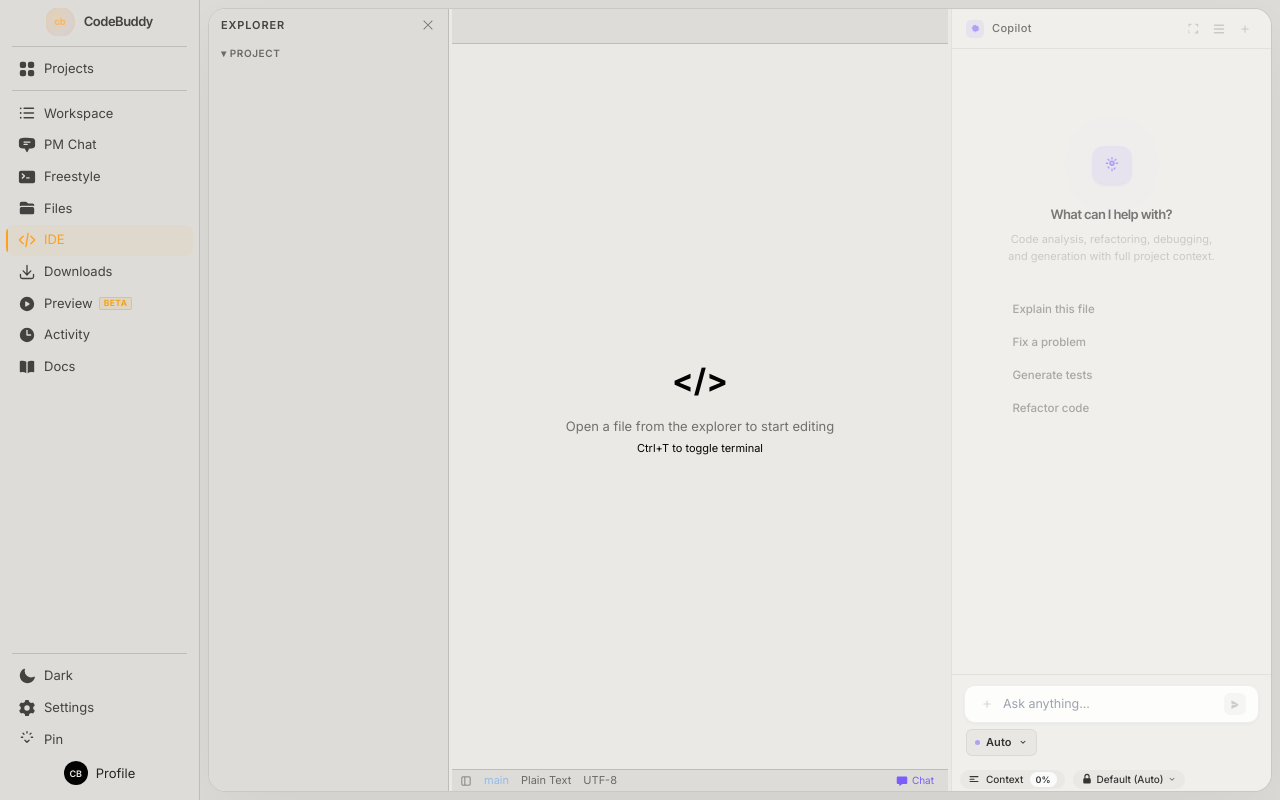
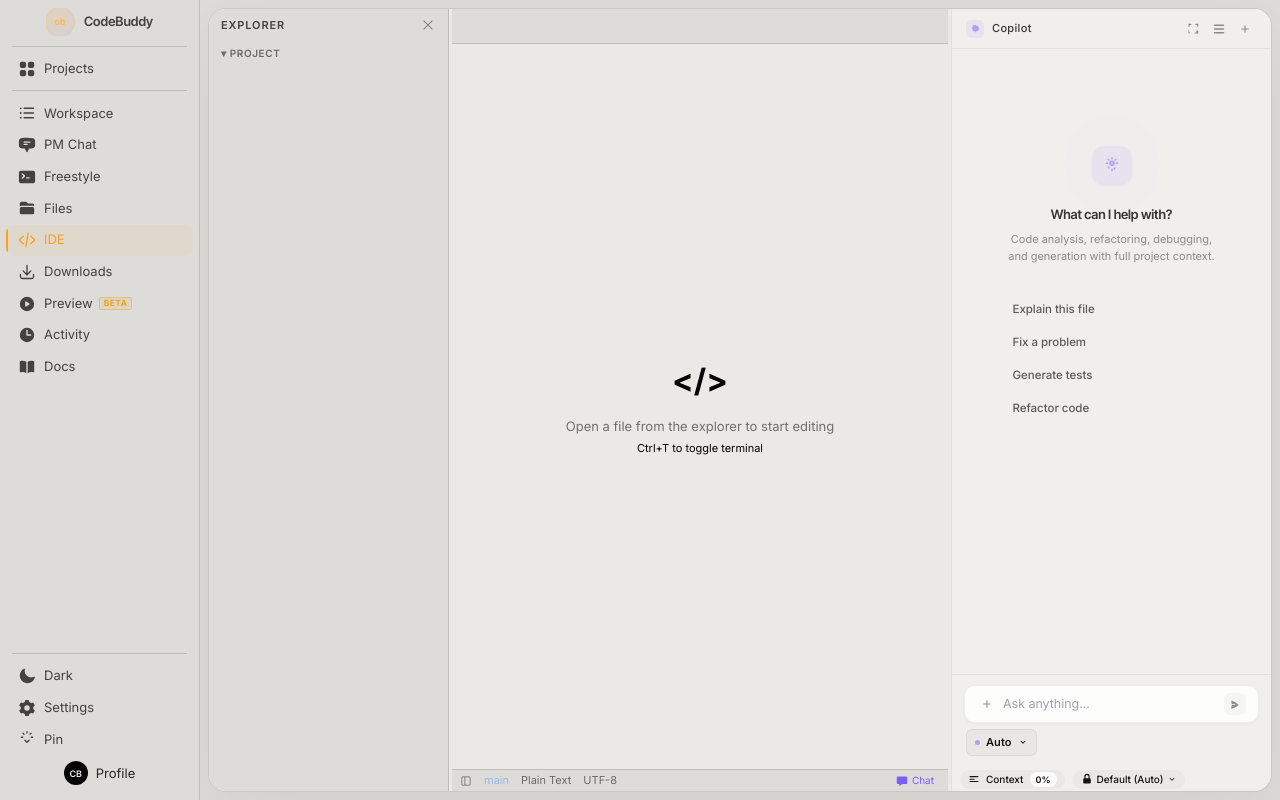
Before and after one commit to codemogged/CodeCollab, a Next.js app: page /project/ide in a window 1280 px wide. Built offline with nearby package versions, Linux system fonts and the light colour scheme.

Commit message:
style: stronger contrast for IDE rail text tokens and code-block header (white BASH/Copy on near-black)

```diff
--- a/src/app/globals.css
+++ b/src/app/globals.css
@@ -82,10 +82,10 @@
     --rail-code-header: rgba(255, 255, 255, 0.04);
 
     /* -- IDE Rail: text (light) -- */
-    --rail-text: rgba(2, 2, 2, 0.78);
-    --rail-text-secondary: rgba(2, 2, 2, 0.50);
-    --rail-text-tertiary: rgba(2, 2, 2, 0.30);
-    --rail-text-ghost: rgba(2, 2, 2, 0.16);
+    --rail-text: rgba(2, 2, 2, 0.92);
+    --rail-text-secondary: rgba(2, 2, 2, 0.78);
+    --rail-text-tertiary: rgba(2, 2, 2, 0.62);
+    --rail-text-ghost: rgba(2, 2, 2, 0.42);
 
     /* -- IDE Rail: accents (light) -- */
     --rail-accent: rgba(124, 92, 252, 0.50);
@@ -152,10 +152,10 @@
     --rail-code-header: rgba(255, 255, 255, 0.03);
 
     /* -- IDE Rail: text -- */
-    --rail-text: rgba(240, 236, 228, 0.86);
-    --rail-text-secondary: rgba(240, 236, 228, 0.55);
-    --rail-text-tertiary: rgba(240, 236, 228, 0.32);
-    --rail-text-ghost: rgba(240, 236, 228, 0.18);
+    --rail-text: rgba(240, 236, 228, 0.96);
+    --rail-text-secondary: rgba(240, 236, 228, 0.80);
+    --rail-text-tertiary: rgba(240, 236, 228, 0.62);
+    --rail-text-ghost: rgba(240, 236, 228, 0.42);
 
     /* -- IDE Rail: accents -- */
     --rail-accent: rgba(124, 92, 252, 0.55);
--- a/src/components/activity-stream-v2.tsx
+++ b/src/components/activity-stream-v2.tsx
@@ -285,15 +285,15 @@ function CollapsibleCode({ lang, code, lineCount }: { lang: string; code: string
 
   return (
     <div className="my-1.5 overflow-hidden rounded-md border border-black/[0.08] dark:border-white/[0.06]">
-      <div className="flex cursor-pointer items-center justify-between bg-[#161b22] px-2.5 py-1 dark:bg-[#10141b]" onClick={() => setCollapsed(!collapsed)}>
-        <div className="flex items-center gap-1.5">
-          <span className="text-[9.5px] font-bold uppercase tracking-[0.08em] text-white/85">{displayLang}</span>
-          <span className="text-[9.5px] font-medium text-white/45">{lineCount} line{lineCount !== 1 ? "s" : ""}</span>
+      <div className="flex cursor-pointer items-center justify-between bg-[#0d1117] px-3 py-1.5 border-b border-white/[0.08]" onClick={() => setCollapsed(!collapsed)}>
+        <div className="flex items-center gap-2">
+          <span className="text-[10.5px] font-bold uppercase tracking-[0.1em] text-white">{displayLang}</span>
+          <span className="text-[10px] font-medium text-white/55">{lineCount} line{lineCount !== 1 ? "s" : ""}</span>
         </div>
-        <div className="flex items-center gap-1.5" onClick={(e) => e.stopPropagation()}>
+        <div className="flex items-center gap-2" onClick={(e) => e.stopPropagation()}>
           <RunInTerminalButton code={code} lang={lang} variant="muted" />
-          <button type="button" onClick={(e) => { e.stopPropagation(); try { navigator.clipboard.writeText(code); } catch { /* */ } }} className="text-[9.5px] font-semibold text-white/55 hover:text-white transition">Copy</button>
-          <svg xmlns="http://www.w3.org/2000/svg" viewBox="0 0 16 16" fill="currentColor" className={`h-2.5 w-2.5 text-white/55 transition ${collapsed ? "" : "rotate-180"}`}>
+          <button type="button" onClick={(e) => { e.stopPropagation(); try { navigator.clipboard.writeText(code); } catch { /* */ } }} className="text-[10.5px] font-bold uppercase tracking-[0.06em] text-white/85 hover:text-white transition">Copy</button>
+          <svg xmlns="http://www.w3.org/2000/svg" viewBox="0 0 16 16" fill="currentColor" className={`h-3 w-3 text-white/75 transition ${collapsed ? "" : "rotate-180"}`}>
             <path fillRule="evenodd" d="M4.22 6.22a.75.75 0 0 1 1.06 0L8 8.94l2.72-2.72a.75.75 0 1 1 1.06 1.06l-3.25 3.25a.75.75 0 0 1-1.06 0L4.22 7.28a.75.75 0 0 1 0-1.06Z" clipRule="evenodd" />
           </svg>
         </div>
--- a/src/components/activity-stream.tsx
+++ b/src/components/activity-stream.tsx
@@ -547,14 +547,14 @@ function CollapsibleCode({ lang, code, lineCount }: { lang: string; code: string
   return (
     <div className="my-1.5 overflow-hidden rounded-md border border-black/[0.08] dark:border-white/[0.06]">
       <div
-        className="flex cursor-pointer items-center justify-between bg-[#161b22] px-2.5 py-1 dark:bg-[#10141b]"
+        className="flex cursor-pointer items-center justify-between bg-[#0d1117] px-3 py-1.5 border-b border-white/[0.08]"
         onClick={() => setCollapsed(!collapsed)}
       >
-        <div className="flex items-center gap-1.5">
-          <span className="text-[9px] font-bold uppercase tracking-wider text-white/85">{displayLang}</span>
-          <span className="text-[9px] text-white/45">{lineCount} line{lineCount !== 1 ? "s" : ""}</span>
+        <div className="flex items-center gap-2">
+          <span className="text-[10.5px] font-bold uppercase tracking-[0.1em] text-white">{displayLang}</span>
+          <span className="text-[10px] font-medium text-white/55">{lineCount} line{lineCount !== 1 ? "s" : ""}</span>
         </div>
-        <div className="flex items-center gap-1.5" onClick={(e) => e.stopPropagation()}>
+        <div className="flex items-center gap-2" onClick={(e) => e.stopPropagation()}>
           <RunInTerminalButton code={code} lang={lang} variant="muted" />
           <button
             type="button"
@@ -562,12 +562,12 @@ function CollapsibleCode({ lang, code, lineCount }: { lang: string; code: string
               e.stopPropagation();
               try { navigator.clipboard.writeText(code); } catch { /* */ }
             }}
-            className="text-[9px] font-semibold text-white/55 hover:text-white transition"
+            className="text-[10.5px] font-bold uppercase tracking-[0.06em] text-white/85 hover:text-white transition"
           >
             Copy
           </button>
           <svg xmlns="http://www.w3.org/2000/svg" viewBox="0 0 16 16" fill="currentColor"
-            className={`h-2.5 w-2.5 text-white/55 transition ${collapsed ? "" : "rotate-180"}`}>
+            className={`h-3 w-3 text-white/75 transition ${collapsed ? "" : "rotate-180"}`}>
             <path fillRule="evenodd" d="M4.22 6.22a.75.75 0 0 1 1.06 0L8 8.94l2.72-2.72a.75.75 0 1 1 1.06 1.06l-3.25 3.25a.75.75 0 0 1-1.06 0L4.22 7.28a.75.75 0 0 1 0-1.06Z" clipRule="evenodd" />
           </svg>
         </div>
```
